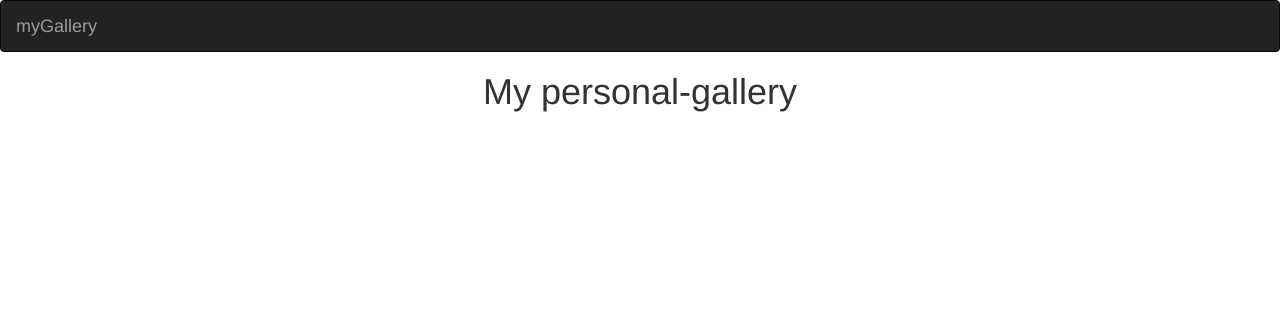
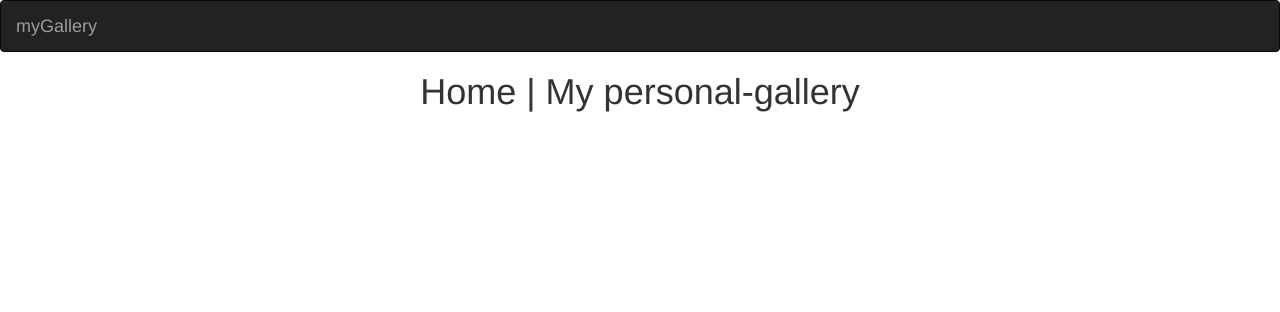
Before and after one commit to 96olbap/personal-gallery, a Django app: page / in a window 1280 px wide. Shown: the top 312 px of the page. Run offline with Django 4.2, Linux system fonts and the light colour scheme; some libraries are stand-ins or nearby versions.

Commit message:
This commit will update the base.html file

```diff
--- a/gallery/templates/base.html
+++ b/gallery/templates/base.html
@@ -3,7 +3,10 @@
 <html>
 
 <head>
-    <meta charset="utf-8"> {% if title %}
+    <meta charset="utf-8">
+    <meta charset="UTF-8">
+    <meta http-equiv="X-UA-Compatible" content="IE=edge">
+    <meta name="viewport" content="width=device-width, initial-scale=1.0"> {% if title %}
     <title>My Gallery - {{title}}</title>
     {% else %}
     <title> My Gallery </title>
@@ -14,7 +17,7 @@
 
 <body>
     {% include "navbar.html" %} {% block content %}
-    <h1 class='text-center'>My personal-gallery</h1>
+    <h1 class='text-center'>Home | My personal-gallery</h1>
     {%endblock%} {% block scripts %}
     <script src="https://ajax.googleapis.com/ajax/libs/jquery/3.2.1/jquery.min.js"></script>
     {% bootstrap_javascript %} {% endblock %}
```
